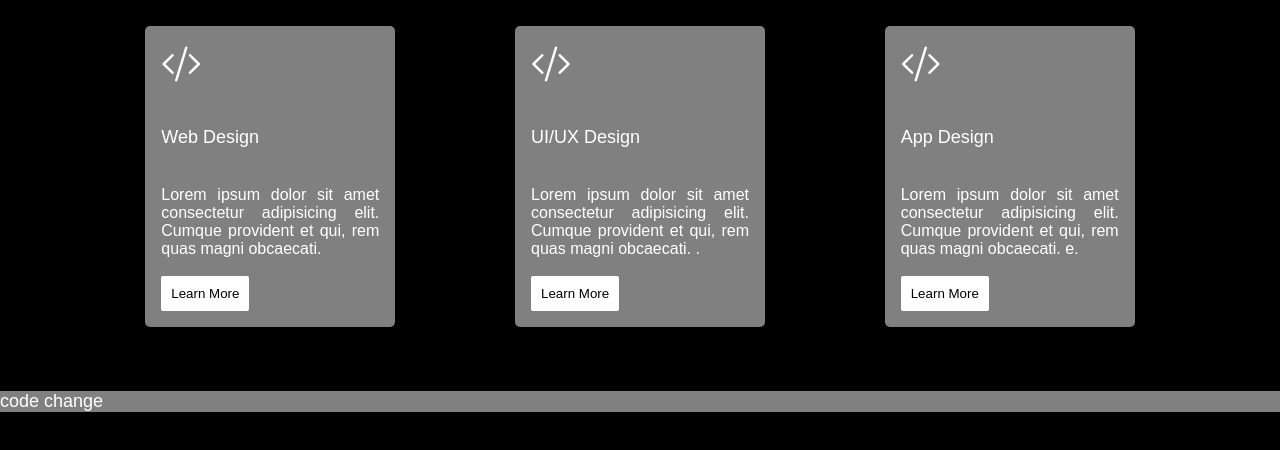
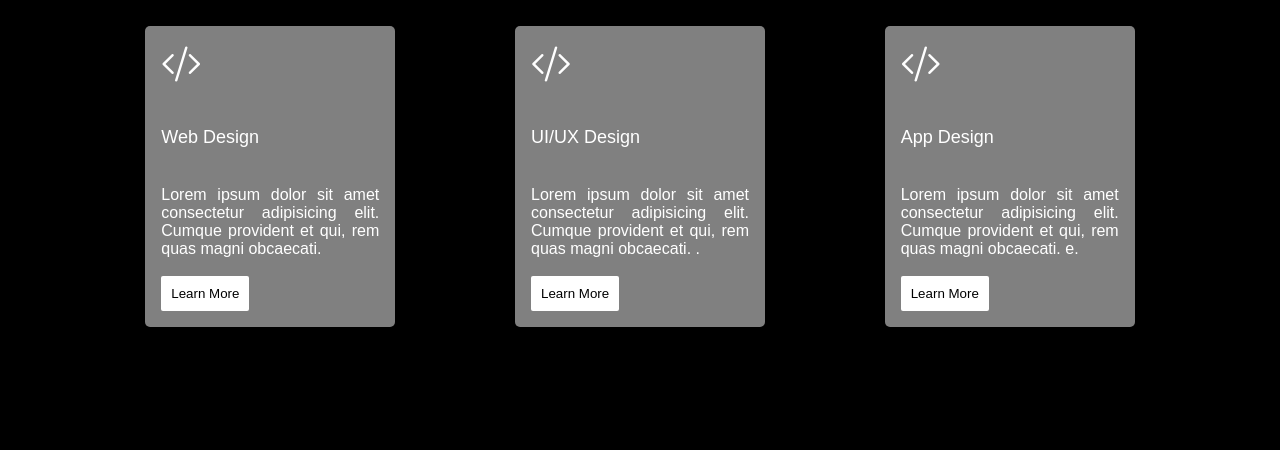
Before and after one commit to saadahsan2023/deswali-ibrary, a plain HTML site: page index.html in a window 1280 px wide. Drawn offline with nearby package versions, Linux system fonts and the light colour scheme; a web font is replaced by a local one.

Commit message:
initial commit

```diff
--- a/index.html
+++ b/index.html
@@ -20,7 +20,8 @@
 
             <h1> Web Design</h1>
             <p>
-                Lorem ipsum dolor sit amet consectetur adipisicing elit. Cumque provident et qui, rem quas magni obcaecati.
+                Lorem ipsum dolor sit amet consectetur adipisicing elit. Cumque provident et qui, rem quas magni
+                obcaecati.
             </p>
             <br>
             <button>Learn More</button>
@@ -32,7 +33,8 @@
 
             <h1> UI/UX Design</h1>
             <p>
-                Lorem ipsum dolor sit amet consectetur adipisicing elit. Cumque provident et qui, rem quas magni obcaecati. .
+                Lorem ipsum dolor sit amet consectetur adipisicing elit. Cumque provident et qui, rem quas magni
+                obcaecati. .
             </p>
             <br>
             <button>Learn More</button>
@@ -46,7 +48,8 @@
 
             <h1> App Design</h1>
             <p>
-                Lorem ipsum dolor sit amet consectetur adipisicing elit. Cumque provident et qui, rem quas magni obcaecati. e.
+                Lorem ipsum dolor sit amet consectetur adipisicing elit. Cumque provident et qui, rem quas magni
+                obcaecati. e.
             </p>
             <br>
             <button>Learn More</button>
@@ -60,9 +63,8 @@
 
     </div>
 
-    <h1>
-    code change
-    </h1>
+
+
 
 
 
```
Also changed, not shown: img/work-1.png (added), img/work-2.png (added), img/work-3.png (added).
